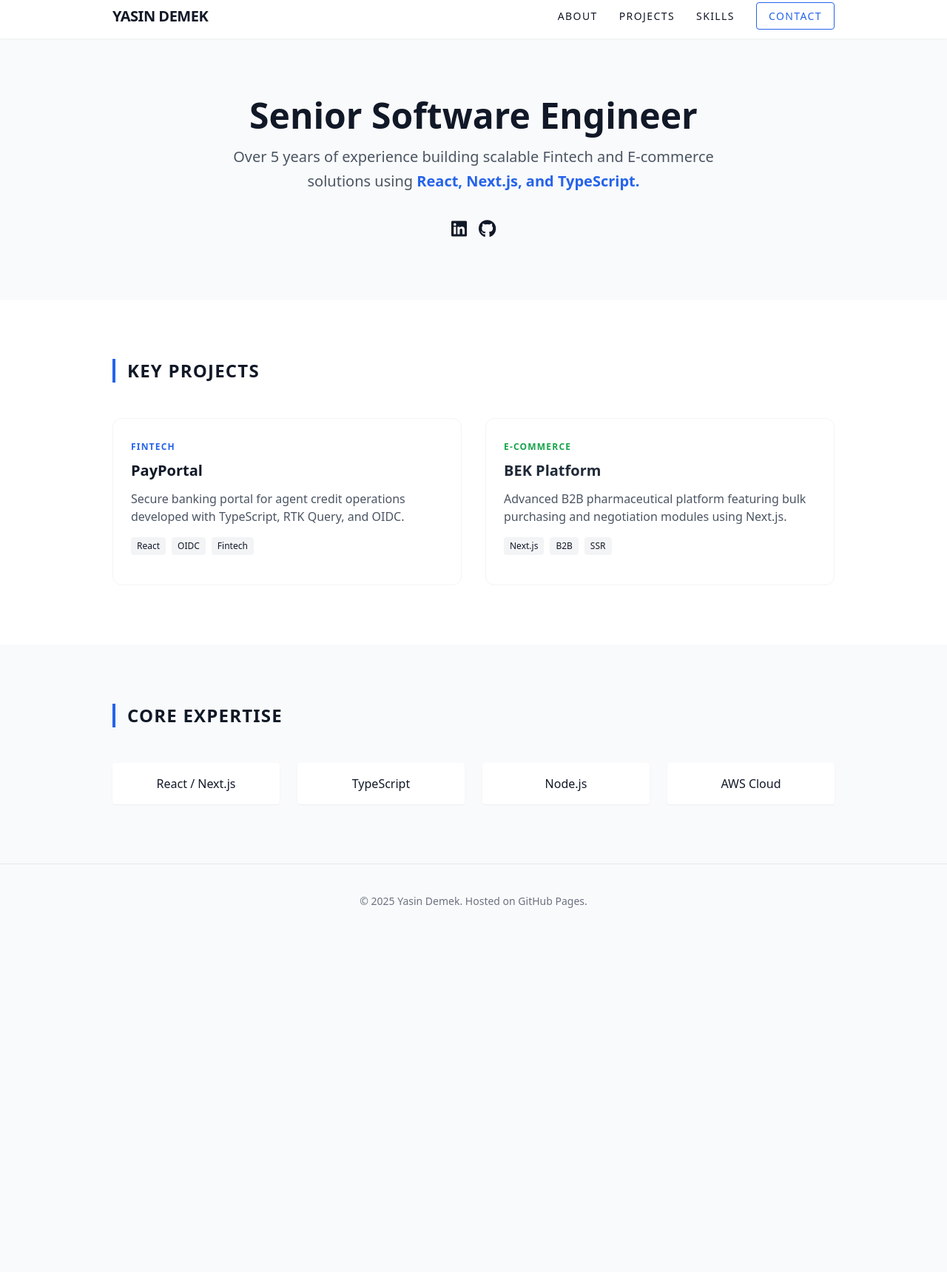
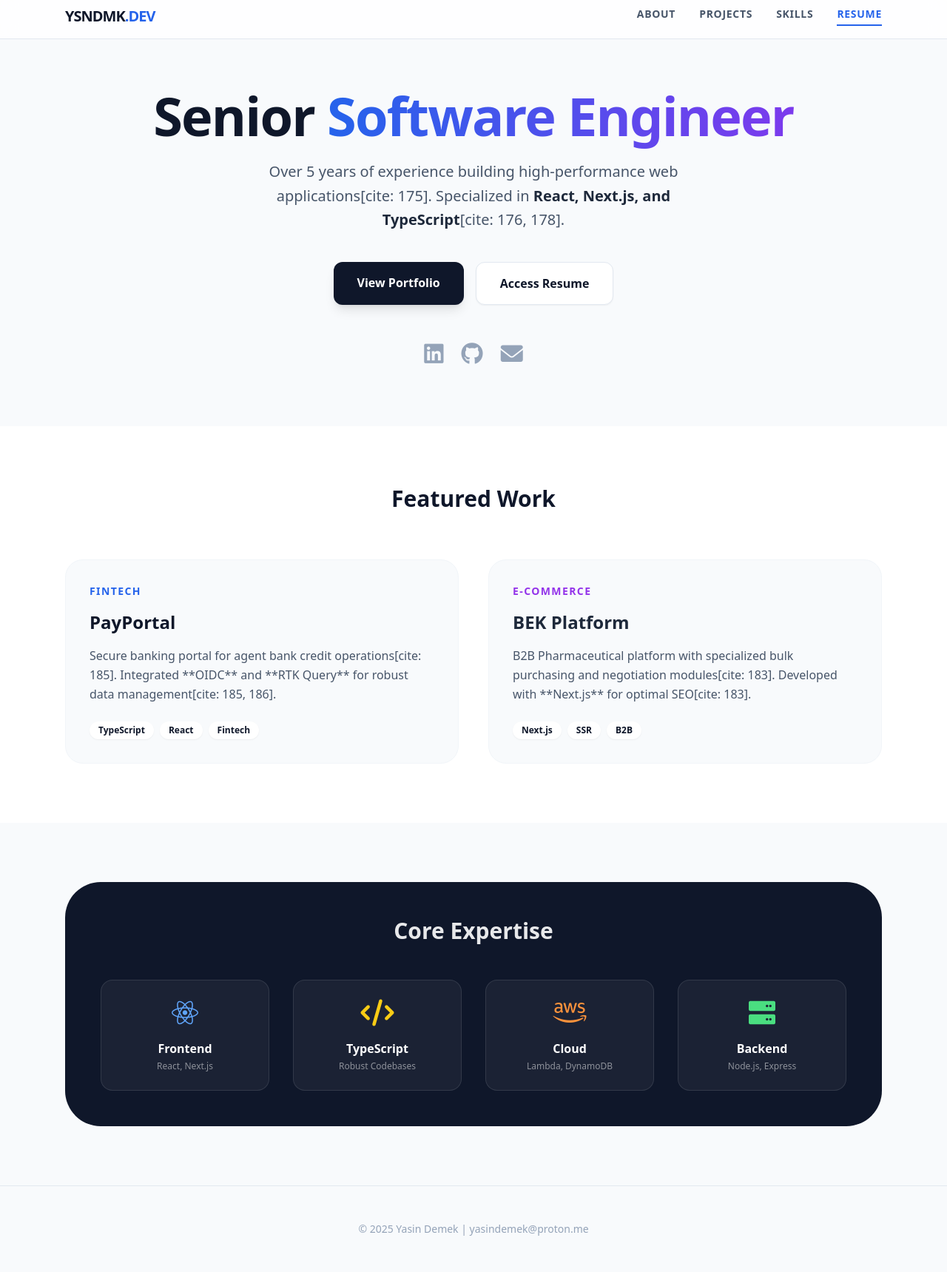
Before and after one commit to ysndmk-dev/ysndmk-dev.github.io, a plain HTML site: page index.html in a window 1280 px wide. Shown: the part 8-1727 px from the top of the page at 74% size. Before the commit the page ends 1276 px from the top, so only its background shows below. Drawn offline with nearby package versions, Linux system fonts and the light colour scheme.

Commit message:
Update index.html

```diff
--- a/index.html
+++ b/index.html
@@ -6,76 +6,117 @@
     <title>Yasin Demek | Senior Software Engineer</title>
     <script src="https://cdn.tailwindcss.com"></script>
     <link rel="stylesheet" href="https://cdnjs.cloudflare.com/ajax/libs/font-awesome/6.0.0/css/all.min.css">
+    <style>
+        html { scroll-behavior: smooth; }
+        .gradient-text { background: linear-gradient(90deg, #2563eb, #7c3aed); -webkit-background-clip: text; -webkit-text-fill-color: transparent; }
+    </style>
 </head>
-<body class="bg-gray-50 text-gray-900 font-sans">
+<body class="bg-slate-50 text-slate-900 font-sans">
 
-    <header class="bg-white shadow-sm sticky top-0 z-50">
-        <nav class="max-w-5xl mx-auto px-6 py-4 flex justify-between items-center">
-            <h1 class="text-xl font-bold tracking-tight">YASIN DEMEK</h1>
-            <div class="space-x-6 text-sm font-medium uppercase tracking-widest">
+    <header class="fixed w-full bg-white/80 backdrop-blur-md z-50 border-b border-slate-200">
+        <nav class="max-w-6xl mx-auto px-6 py-4 flex justify-between items-center">
+            <a href="#" class="text-xl font-black tracking-tighter hover:opacity-80 transition">YSNDMK<span class="text-blue-600">.DEV</span></a>
+            <div class="hidden md:flex space-x-8 text-sm font-semibold uppercase tracking-wider text-slate-600">
                 <a href="#about" class="hover:text-blue-600 transition">About</a>
                 <a href="#projects" class="hover:text-blue-600 transition">Projects</a>
                 <a href="#skills" class="hover:text-blue-600 transition">Skills</a>
-                <a href="mailto:yasindemek@proton.me" class="text-blue-600 border border-blue-600 px-4 py-2 rounded hover:bg-blue-600 hover:text-white transition">Contact</a>
+                <a href="cv.html" class="text-blue-600 border-b-2 border-blue-600 pb-1">Resume</a>
             </div>
         </nav>
     </header>
 
-    <section id="about" class="max-w-5xl mx-auto px-6 py-20 text-center">
-        <h2 class="text-4xl md:text-5xl font-extrabold mb-4">Senior Software Engineer</h2>
-        <p class="text-xl text-gray-600 max-w-2xl mx-auto leading-relaxed">
-            Over 5 years of experience building scalable Fintech and E-commerce solutions using
-            <span class="text-blue-600 font-semibold">React, Next.js, and TypeScript.</span>
-        </p>
-        <div class="mt-8 flex justify-center space-x-4">
-            <a href="https://linkedin.com/in/yasin-demek" target="_blank" class="text-2xl hover:text-blue-700 transition"><i class="fab fa-linkedin"></i></a>
-            <a href="https://github.com/yasindemek" target="_blank" class="text-2xl hover:text-gray-700 transition"><i class="fab fa-github"></i></a>
+    <section id="about" class="pt-32 pb-20 px-6">
+        <div class="max-w-4xl mx-auto text-center">
+            <h2 class="text-5xl md:text-7xl font-extrabold mb-6 tracking-tight">
+                Senior <span class="gradient-text">Software Engineer</span>
+            </h2>
+            <p class="text-xl text-slate-600 leading-relaxed mb-10 max-w-2xl mx-auto">
+                Over 5 years of experience building high-performance web applications[cite: 175]. Specialized in
+                <span class="font-bold text-slate-800">React, Next.js, and TypeScript</span>[cite: 176, 178].
+            </p>
+            <div class="flex flex-wrap justify-center gap-4">
+                <a href="#projects" class="bg-slate-900 text-white px-8 py-4 rounded-xl font-bold hover:bg-slate-800 transition shadow-lg">
+                    View Portfolio
+                </a>
+                <a href="cv.html" class="bg-white text-slate-900 border border-slate-200 px-8 py-4 rounded-xl font-bold hover:bg-slate-50 transition shadow-sm">
+                    Access Resume
+                </a>
+            </div>
+            <div class="mt-12 flex justify-center space-x-6 text-3xl text-slate-400">
+                <a href="https://linkedin.com/in/yasin-demek" target="_blank" class="hover:text-blue-600 transition"><i class="fab fa-linkedin"></i></a>
+                <a href="https://github.com/ysndmk-dev" target="_blank" class="hover:text-slate-900 transition"><i class="fab fa-github"></i></a>
+                <a href="mailto:yasindemek@proton.me" class="hover:text-blue-500 transition"><i class="fas fa-envelope"></i></a>
+            </div>
         </div>
     </section>
 
-    <section id="projects" class="bg-white py-20">
-        <div class="max-w-5xl mx-auto px-6">
-            <h3 class="text-2xl font-bold mb-12 border-l-4 border-blue-600 pl-4 uppercase tracking-wider">Key Projects</h3>
-            <div class="grid md:grid-cols-2 gap-8">
-                <div class="group border p-6 rounded-xl hover:shadow-xl transition-all border-gray-100">
-                    <span class="text-xs font-bold text-blue-600 uppercase tracking-widest">Fintech</span>
-                    <h4 class="text-xl font-bold mt-2">PayPortal</h4>
-                    <p class="text-gray-600 mt-3 mb-4">Secure banking portal for agent credit operations developed with TypeScript, RTK Query, and OIDC.</p>
-                    <div class="flex flex-wrap gap-2 mb-4">
-                        <span class="bg-gray-100 px-2 py-1 text-xs rounded">React</span>
-                        <span class="bg-gray-100 px-2 py-1 text-xs rounded">OIDC</span>
-                        <span class="bg-gray-100 px-2 py-1 text-xs rounded">Fintech</span>
+    <section id="projects" class="py-20 bg-white">
+        <div class="max-w-6xl mx-auto px-6">
+            <h3 class="text-3xl font-bold mb-16 text-center">Featured Work</h3>
+            <div class="grid md:grid-cols-2 gap-10">
+
+                <div class="group relative bg-slate-50 p-8 rounded-3xl border border-slate-100 hover:shadow-2xl transition-all">
+                    <div class="mb-4 text-blue-600 font-bold text-sm tracking-widest uppercase">Fintech</div>
+                    <h4 class="text-2xl font-bold mb-4">PayPortal</h4>
+                    <p class="text-slate-600 mb-6 leading-relaxed">
+                        Secure banking portal for agent bank credit operations[cite: 185]. Integrated **OIDC** and **RTK Query** for robust data management[cite: 185, 186].
+                    </p>
+                    <div class="flex flex-wrap gap-2">
+                        <span class="px-3 py-1 bg-white rounded-full text-xs font-semibold shadow-sm">TypeScript</span>
+                        <span class="px-3 py-1 bg-white rounded-full text-xs font-semibold shadow-sm">React</span>
+                        <span class="px-3 py-1 bg-white rounded-full text-xs font-semibold shadow-sm">Fintech</span>
                     </div>
                 </div>
 
-                <div class="group border p-6 rounded-xl hover:shadow-xl transition-all border-gray-100">
-                    <span class="text-xs font-bold text-green-600 uppercase tracking-widest">E-commerce</span>
-                    <h4 class="text-xl font-bold mt-2 text-gray-800">BEK Platform</h4>
-                    <p class="text-gray-600 mt-3 mb-4">Advanced B2B pharmaceutical platform featuring bulk purchasing and negotiation modules using Next.js.</p>
-                    <div class="flex flex-wrap gap-2 mb-4">
-                        <span class="bg-gray-100 px-2 py-1 text-xs rounded">Next.js</span>
-                        <span class="bg-gray-100 px-2 py-1 text-xs rounded">B2B</span>
-                        <span class="bg-gray-100 px-2 py-1 text-xs rounded">SSR</span>
+                <div class="group relative bg-slate-50 p-8 rounded-3xl border border-slate-100 hover:shadow-2xl transition-all">
+                    <div class="mb-4 text-purple-600 font-bold text-sm tracking-widest uppercase">E-Commerce</div>
+                    <h4 class="text-2xl font-bold mb-4 text-slate-800">BEK Platform</h4>
+                    <p class="text-slate-600 mb-6 leading-relaxed">
+                        B2B Pharmaceutical platform with specialized bulk purchasing and negotiation modules[cite: 183]. Developed with **Next.js** for optimal SEO[cite: 183].
+                    </p>
+                    <div class="flex flex-wrap gap-2">
+                        <span class="px-3 py-1 bg-white rounded-full text-xs font-semibold shadow-sm">Next.js</span>
+                        <span class="px-3 py-1 bg-white rounded-full text-xs font-semibold shadow-sm">SSR</span>
+                        <span class="px-3 py-1 bg-white rounded-full text-xs font-semibold shadow-sm">B2B</span>
+                    </div>
+                </div>
+
+            </div>
+        </div>
+    </section>
+
+    <section id="skills" class="py-20">
+        <div class="max-w-6xl mx-auto px-6">
+            <div class="bg-slate-900 rounded-[3rem] p-12 text-white">
+                <h3 class="text-3xl font-bold mb-12 text-center text-white/90">Core Expertise</h3>
+                <div class="grid grid-cols-2 md:grid-cols-4 gap-8">
+                    <div class="text-center p-6 rounded-2xl bg-white/5 border border-white/10">
+                        <i class="fab fa-react text-4xl mb-4 text-blue-400"></i>
+                        <p class="font-bold">Frontend</p>
+                        <p class="text-xs text-white/50 mt-1">React, Next.js</p>
+                    </div>
+                    <div class="text-center p-6 rounded-2xl bg-white/5 border border-white/10">
+                        <i class="fas fa-code text-4xl mb-4 text-yellow-400"></i>
+                        <p class="font-bold">TypeScript</p>
+                        <p class="text-xs text-white/50 mt-1">Robust Codebases</p>
+                    </div>
+                    <div class="text-center p-6 rounded-2xl bg-white/5 border border-white/10">
+                        <i class="fab fa-aws text-4xl mb-4 text-orange-400"></i>
+                        <p class="font-bold">Cloud</p>
+                        <p class="text-xs text-white/50 mt-1">Lambda, DynamoDB</p>
+                    </div>
+                    <div class="text-center p-6 rounded-2xl bg-white/5 border border-white/10">
+                        <i class="fas fa-server text-4xl mb-4 text-green-400"></i>
+                        <p class="font-bold">Backend</p>
+                        <p class="text-xs text-white/50 mt-1">Node.js, Express</p>
                     </div>
                 </div>
             </div>
         </div>
     </section>
 
-    <section id="skills" class="py-20 bg-gray-50">
-        <div class="max-w-5xl mx-auto px-6">
-            <h3 class="text-2xl font-bold mb-12 border-l-4 border-blue-600 pl-4 uppercase tracking-wider">Core Expertise</h3>
-            <div class="grid grid-cols-2 md:grid-cols-4 gap-6 text-center">
-                <div class="p-4 bg-white rounded shadow-sm hover:shadow transition">React / Next.js</div>
-                <div class="p-4 bg-white rounded shadow-sm hover:shadow transition">TypeScript</div>
-                <div class="p-4 bg-white rounded shadow-sm hover:shadow transition">Node.js</div>
-                <div class="p-4 bg-white rounded shadow-sm hover:shadow transition">AWS Cloud</div>
-            </div>
-        </div>
-    </section>
-
-    <footer class="py-10 text-center text-gray-500 text-sm border-t">
-        <p>© 2025 Yasin Demek. Hosted on GitHub Pages.</p>
+    <footer class="py-12 text-center text-slate-400 text-sm border-t border-slate-200">
+        <p>© 2025 Yasin Demek | <a href="mailto:yasindemek@proton.me" class="hover:text-blue-600 transition">yasindemek@proton.me</a></p>
     </footer>
 
 </body>
```
